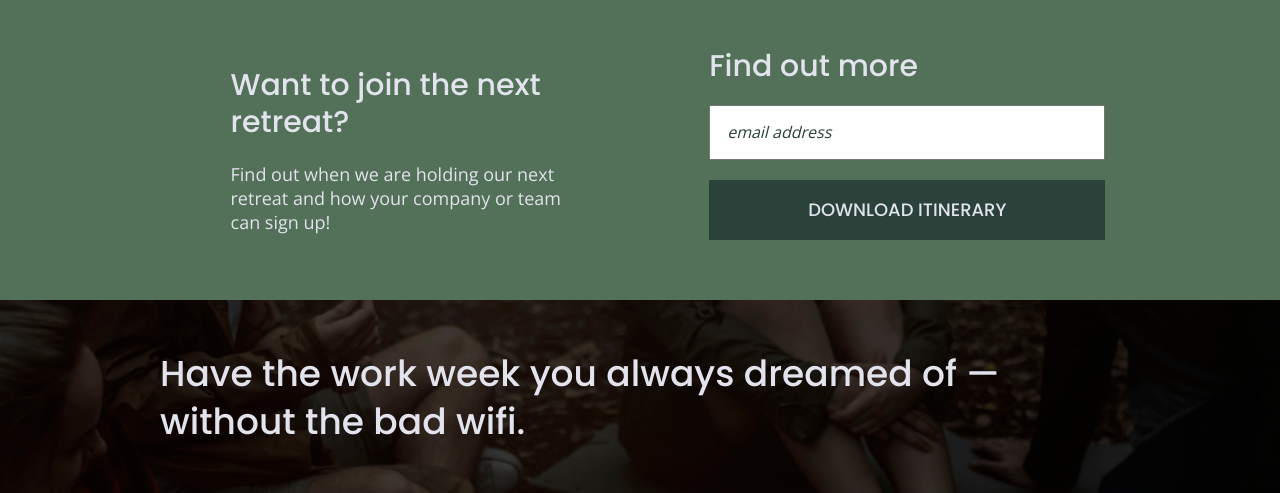
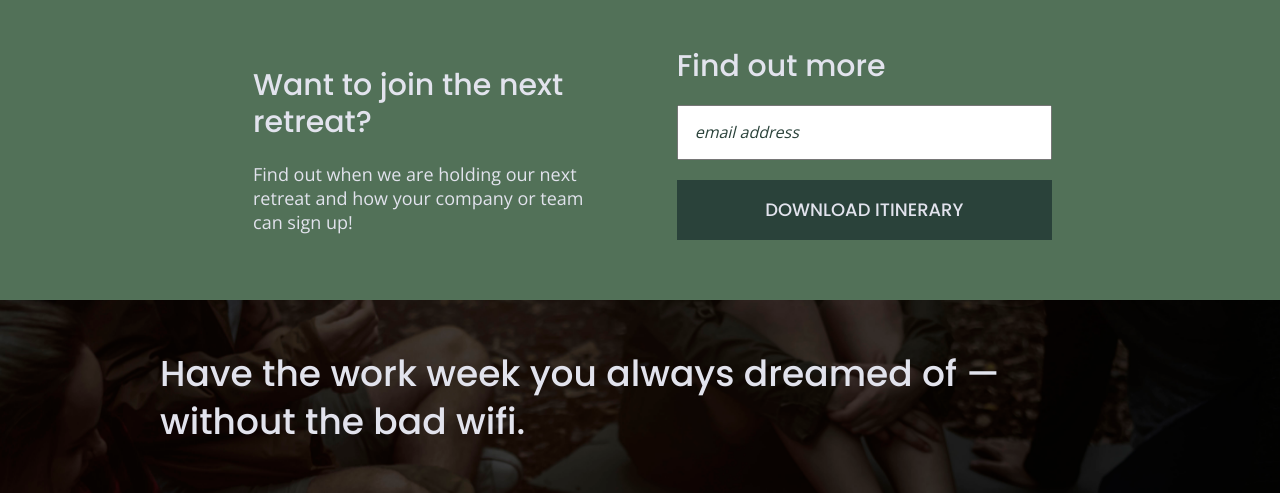
Before and after one commit to annahwadler/unplugged-retreat, a website built with Parcel: page index.html in a window 1280 px wide. Shown: the part 584-1077 px from the top of the page. Built offline with nearby package versions, Linux system fonts and the light colour scheme.

Commit message:
Adjusted form spacing

```diff
--- a/css/main.css
+++ b/css/main.css
@@ -790,12 +790,13 @@ h3 {
   }
 
   .form-description {
-    padding-left: 100px;
+    padding-left: 150px;
     width: 30%;
   }
 
   .input-types {
-    width: 90%;
+    width: 75%;
+    padding-right: 60px;
   }
 
   /* Features */
```
